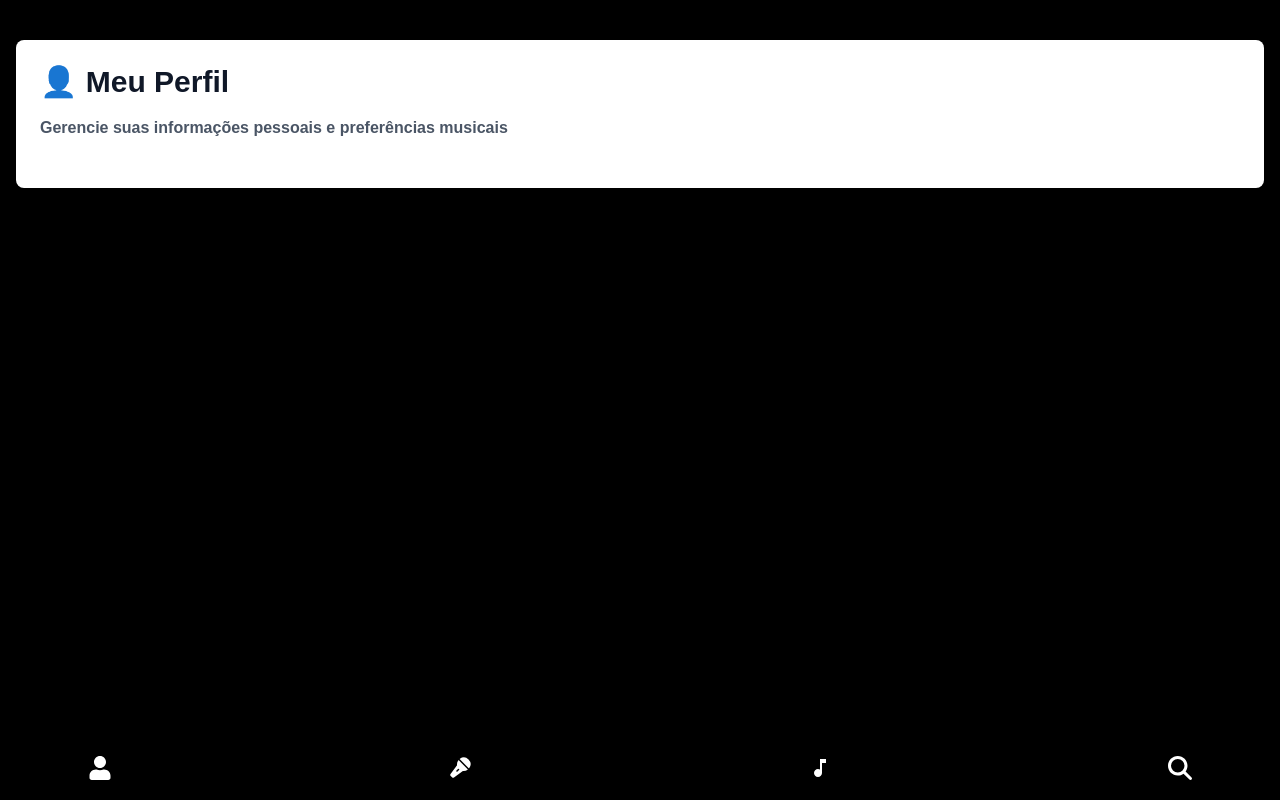
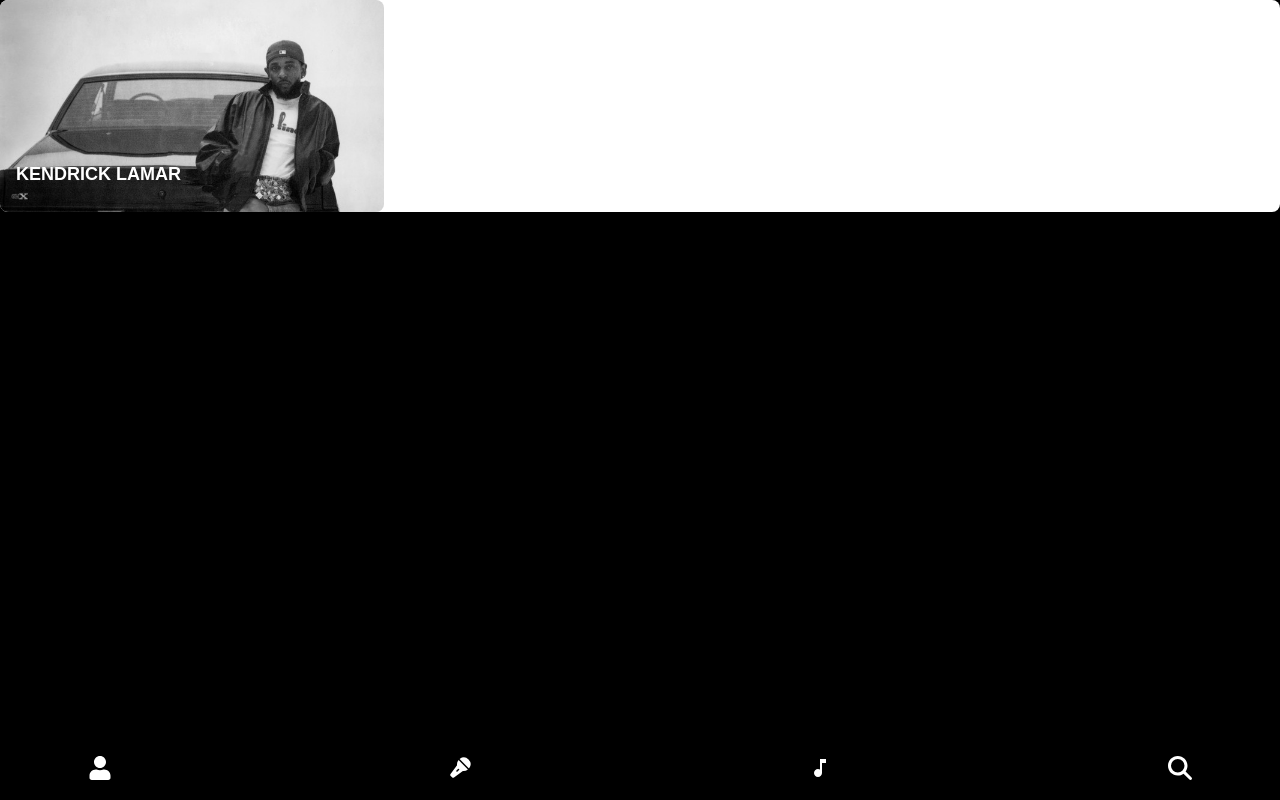
Before and after one commit to GabrielCM26/Desafio-final-front-end, a Next.js app: page /artistProfile in a window 1280 px wide. Built offline with nearby package versions, Linux system fonts and the light colour scheme.

Commit message:
removed margin _app

```diff
--- a/src/pages/_app.js
+++ b/src/pages/_app.js
@@ -5,7 +5,7 @@
 export default function App({ Component, pageProps }) {
   return (
     <div className="min-h-screen flex flex-col">
-      <main className="container mx-auto px-4 py-10 flex-grow">
+      <main className="container flex-grow">
         <Component {...pageProps} />
       </main>
       <Footer />
--- a/src/pages/artistProfile.js
+++ b/src/pages/artistProfile.js
@@ -1,8 +1,17 @@
-export default function Perfil() {
+export default function PerfilArtista() {
   return (
-    <div className="bg-white rounded-lg shadow-md p-6">
-      <h1 className="text-3xl font-bold text-gray-900 mb-4">👤 Meu Perfil</h1>
-      <p className="text-gray-600 mb-6">Gerencie suas informações pessoais e preferências musicais</p>
+    <div className="bg-white rounded-lg shadow-md">
+
+      <figure className="relative max-w-sm transition-all duration-300 cursor-pointer filter grayscale hover:grayscale-0">
+        <a href="#">
+          <img class="rounded-lg" src="./img/kendrick.png" alt="Kendrick Lamar" />
+        </a>
+        <figcaption class="absolute px-4 text-lg text-white bottom-6">
+          <p>KENDRICK LAMAR</p>
+        </figcaption>
+      </figure>
+
     </div>
+
   )
 }
```
Also changed, not shown: public/img/kendrick.png (added).
